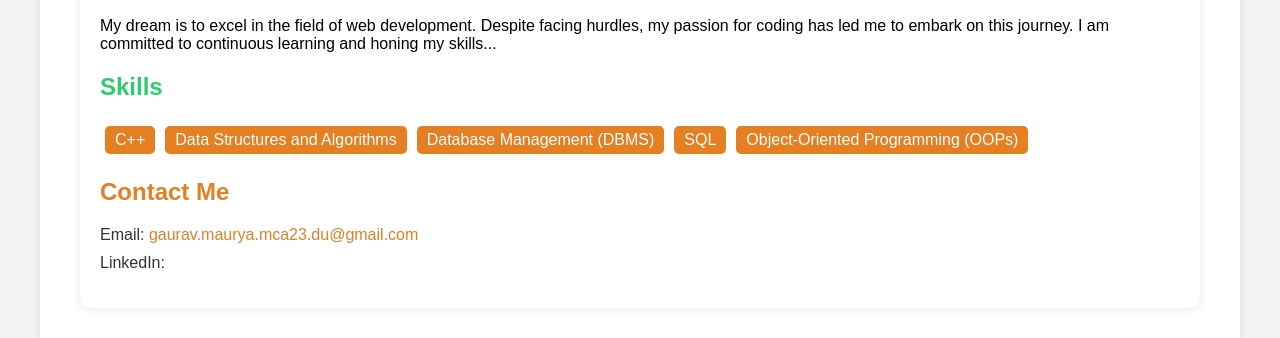
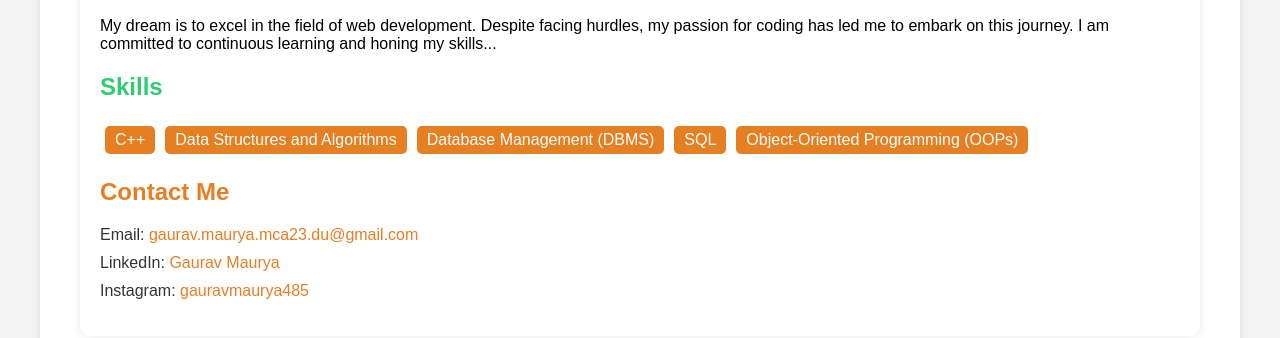
Before and after one commit to Gaurav05180/portfolio, a plain HTML site: page index.html in a window 1280 px wide. Shown: the part 1335-1673 px from the top of the page. Drawn offline with Linux system fonts and the light colour scheme.

Commit message:
index.html

```diff
--- a/index.html
+++ b/index.html
@@ -305,4 +305,5 @@
             <h2 style="color: #e67e22;">Contact Me</h2>
             <ul>
                 <li>Email: <a class="email-link" href="mailto:gaurav.maurya.mca23.du@gmail.com">gaurav.maurya.mca23.du@gmail.com</a></li>
-                <li>LinkedIn: <a class="linkedin-link" href="https
+                <li>LinkedIn: <a class="linkedin-link" href="https://www.linkedin.com/in/gaurav-maurya-13b478283?utm_source=share&utm_campaign=share_via&utm_content=profile&utm_medium=android_app">Gaurav Maurya</a></li>
+                <li>Instagram: <a class="instagram-link" href="https://instagram.com/gauravmaurya485?igshid=MXBlYnl2b3piemRxNA==">gauravmaurya485</
```
